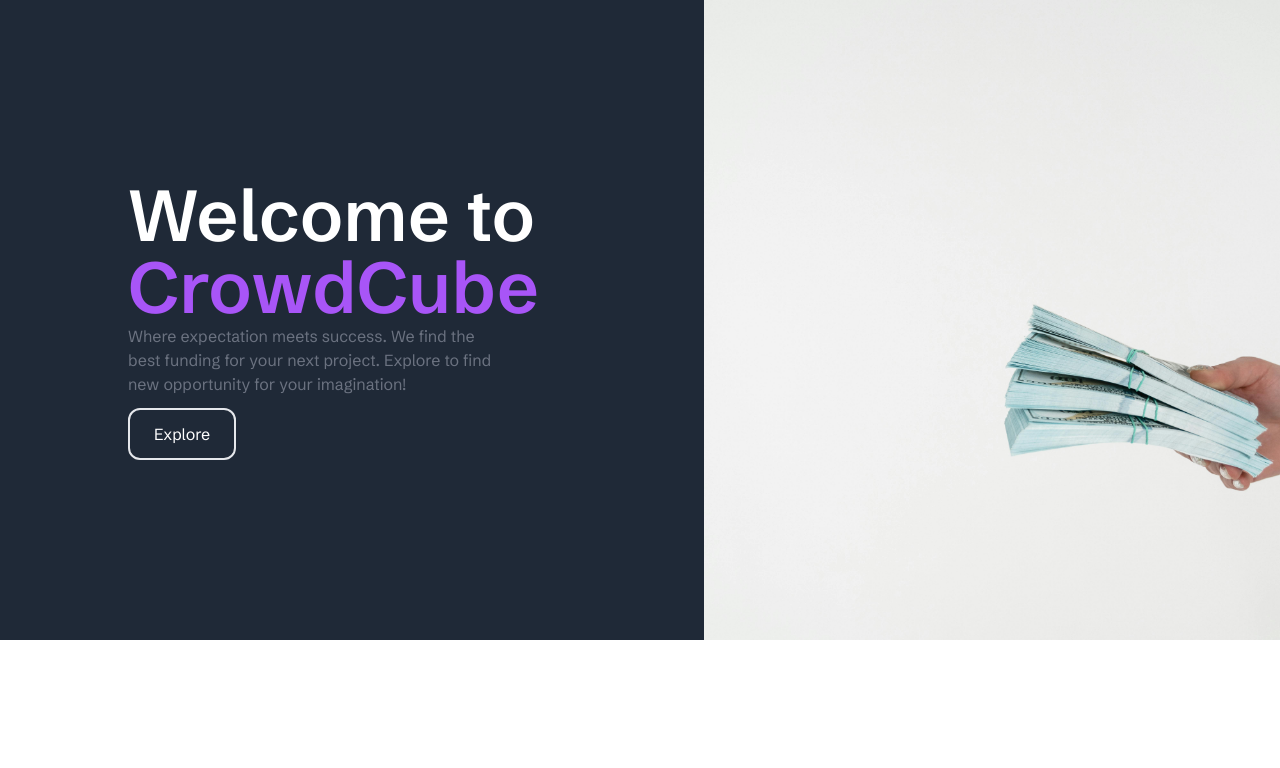
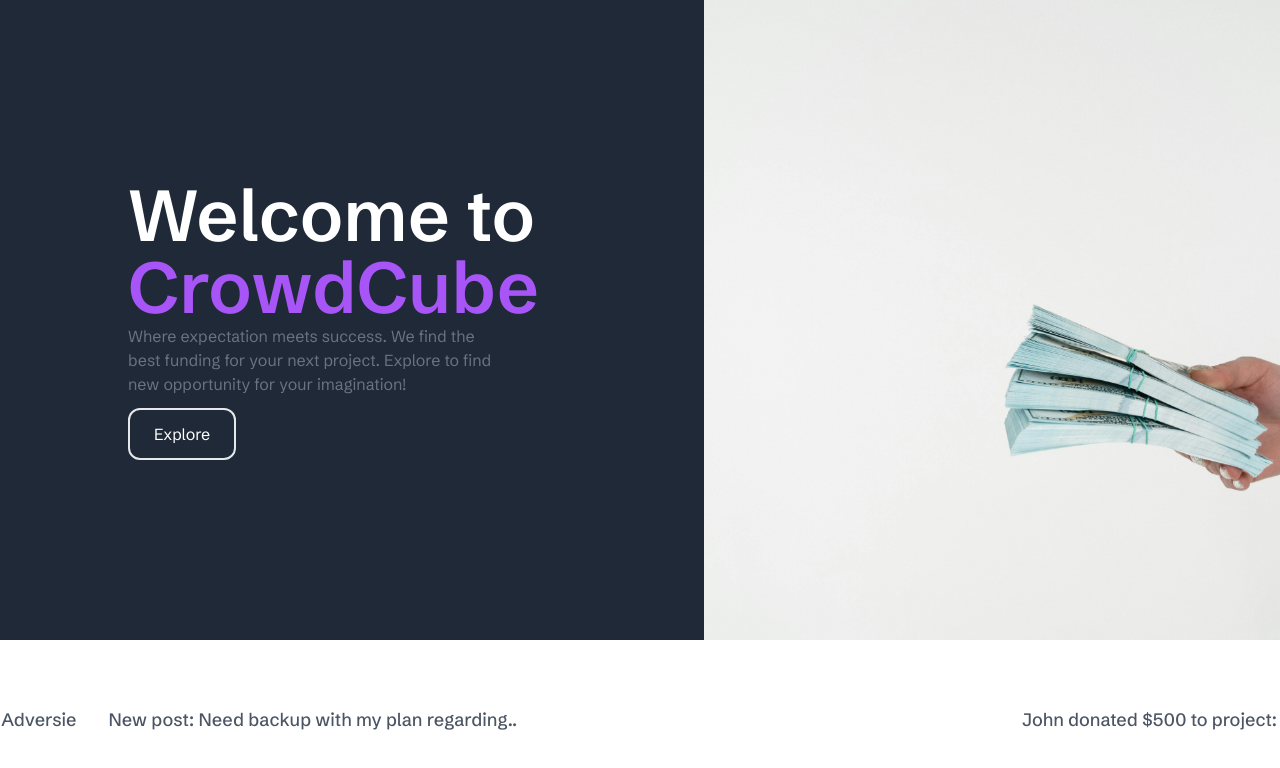
Before and after one commit to Ryusen9/Assignment10-client-site, a React (Vite) app: page / in a window 1280 px wide. Shown: the top 768 px of the page. Built offline with nearby package versions, Linux system fonts and the light colour scheme.

Commit message:
Marquee component integration

```diff
--- a/package.json
+++ b/package.json
@@ -16,6 +16,7 @@
     "react": "^18.3.1",
     "react-awesome-reveal": "^4.3.1",
     "react-dom": "^18.3.1",
+    "react-fast-marquee": "^1.6.5",
     "react-router-dom": "^7.1.1",
     "react-use": "^17.6.0",
     "sweetalert2": "^11.15.10"
--- a/src/Components/Hero.jsx
+++ b/src/Components/Hero.jsx
@@ -3,7 +3,7 @@
 
 const Hero = () => {
   return (
-    <div className="w-full h-[80vh] flex flex-col lg:flex-row items-center justify-start overflow-x-hidden bg-center bg-cover  bg-no-repeat size-fit bg-gray-800">
+    <div className="w-full h-full flex flex-col lg:flex-row items-center justify-start overflow-x-hidden bg-center bg-cover  bg-no-repeat size-fit bg-gray-800">
       <div className="p-[10%]">
         <p className="text-4xl text-white md:text-7xl font-semibold">
           Welcome to <br /> <span className="text-purple-500 ">CrowdCube</span>
--- /dev/null
+++ b/src/Components/Marquee.jsx
@@ -0,0 +1,26 @@
+import Marquee from "react-fast-marquee";
+
+const MarqueeComponent = () => {
+  const marqueeAssets = ["John donated $500 to project: Adversie", "New post: Need backup with my plan regarding.."];
+
+  return (
+    <div className="flex items-center justify-center w-full h-full" aria-label="Scrolling updates">
+      {marqueeAssets.length > 0 ? (
+        <Marquee>
+          {marqueeAssets.map((asset, index) => (
+            <div
+              key={index}
+              className="flex items-center justify-center text-gray-600 mx-4 text-lg font-medium"
+            >
+              {asset}
+            </div>
+          ))}
+        </Marquee>
+      ) : (
+        <p className="text-gray-500 text-lg">No updates available</p>
+      )}
+    </div>
+  );
+};
+
+export default MarqueeComponent;
--- a/src/Layouts/Homelayout.jsx
+++ b/src/Layouts/Homelayout.jsx
@@ -1,11 +1,19 @@
-import Hero from "../Components/Hero"
+import Hero from "../Components/Hero";
+import MarqueeComponent from "../Components/Marquee";
 
 const HomeLayout = () => {
   return (
     <div>
-        <Hero/>
+      <div className="min-h-screen w-full">
+        <div className="h-[80vh]">
+          <Hero />
+        </div>
+        <div className="h-[20vh]">
+            <MarqueeComponent/>
+        </div>
+      </div>
     </div>
-  )
-}
+  );
+};
 
-export default HomeLayout
+export default HomeLayout;
```
Also changed, not shown: 1 other file (tests, documents, lock files or other folders).
